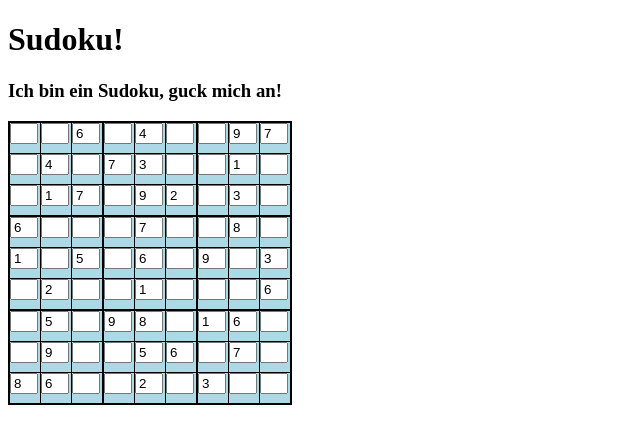
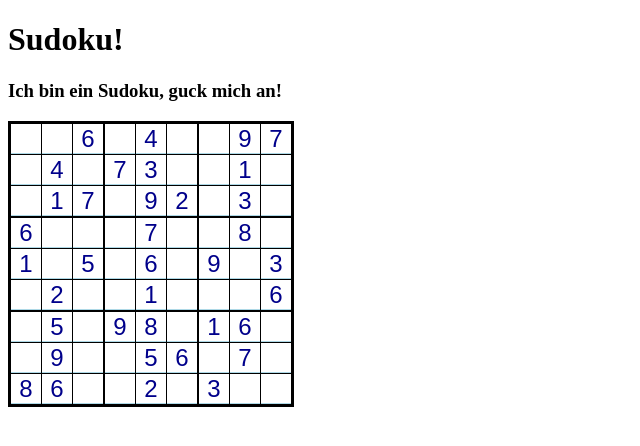
Before and after one commit to ElSenjor/sudoku-frontend, an Angular app: page / in a window 1280 px wide. Shown: the top 446 px of the page, without its empty margins (0-640 px from the left). Built offline with nearby package versions, Linux system fonts and the light colour scheme.

Commit message:
styled the sudoku grid a bit

```diff
--- a/src/app/cell/cell.component.css
+++ b/src/app/cell/cell.component.css
@@ -8,7 +8,14 @@
 }
 
 input {
-  width: 20px;
+  width: 25.9px;
+  height: 27.9px;
+  font-size: 24px;
+  text-align: center;
+  border: solid 0px;
+  margin: solid 0px;
+  padding: solid 0px;
+  color: darkblue
 }
 
 .border-right {
--- a/src/app/cell/cell.component.html
+++ b/src/app/cell/cell.component.html
@@ -4,7 +4,7 @@
 >
 <!--  <p>{{this.ValueUnequalToZero(this.defaultValue)}}</p> -->
  <!--  <input value={{defaultValue}}/> -->
-  <input value={{this.defaultValueEmptyIfZero(this.defaultValue)}}/>
+  <input type="text" maxlength="1" value={{this.defaultValueEmptyIfZero(this.defaultValue)}}/>
 
 
 </div>
--- a/src/app/grid/grid.component.css
+++ b/src/app/grid/grid.component.css
@@ -2,5 +2,5 @@
     display: flex;
     flex-wrap: wrap;
     width: 282px;
-    border: solid 1px;
+    border: solid 2px;
 }
```
